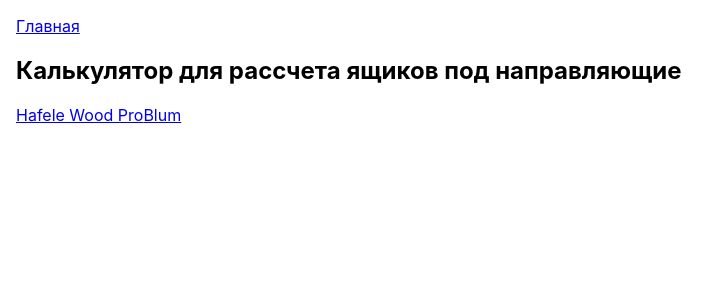
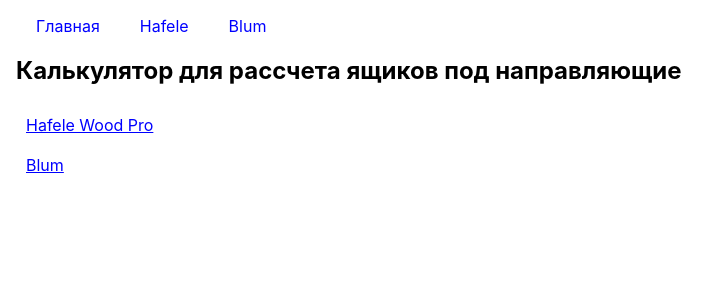
Before and after one commit to Svyatoslavik/rascal-calc, a React (Create React App) app: page / in a window 1280 px wide. Shown: the top 300 px of the page, without its empty margins (0-728 px from the left). Built offline with nearby package versions, Linux system fonts and the light colour scheme.

Commit message:
Update styles

```diff
--- a/src/App.tsx
+++ b/src/App.tsx
@@ -1,15 +1,20 @@
 import React from 'react';
 import { Link, Route, Routes } from 'react-router-dom';
+import styled from 'styled-components';
 import './App.css';
 import { CalcHafeleWoodPro } from './components/CalcHafeleWoodPro/CalcHafeleWoodPro';
 import { PageCaclBlum } from './pages/PageCalcBlum/PageCalcBlum';
 import { PageHome } from './pages/PageHome/PageHome';
 
+
+
 function App() {
   return (
     <div className="container">
       <nav>
-        <Link to="/">Главная</Link>
+        <NavLink to="/">Главная</NavLink>
+        <NavLink to="/hafele">Hafele</NavLink>
+        <NavLink to="/blum">Blum</NavLink>
       </nav>
       <Routes>
         <Route path="/" element={<PageHome />} />
@@ -21,4 +26,13 @@
   );
 }
 
+const NavLink = styled(Link)`
+  padding: 20px;
+  color: blue;
+  text-decoration: none;
+  &:hover {
+    background: rgba(1,1,1,.1);
+  }
+`;
+
 export default App;
--- a/src/pages/PageHome/PageHome.tsx
+++ b/src/pages/PageHome/PageHome.tsx
@@ -1,5 +1,6 @@
 import React from 'react';
 import { Link } from 'react-router-dom';
+import styled from 'styled-components';
 
 
 export function PageHome() {
@@ -9,9 +10,15 @@
                 <h2>Калькулятор для рассчета ящиков под направляющие</h2>
             </main>
             <nav>
-                <Link to="/hafele">Hafele Wood Pro</Link>
-                <Link to="/blum">Blum</Link>
+                <NavLink to="/hafele">Hafele Wood Pro</NavLink>
+                <NavLink to="/blum">Blum</NavLink>
             </nav>
         </>
     );
 }
+
+const NavLink = styled(Link)`
+    padding: 10px;
+    color: blue;
+    display: block;
+`;
```
